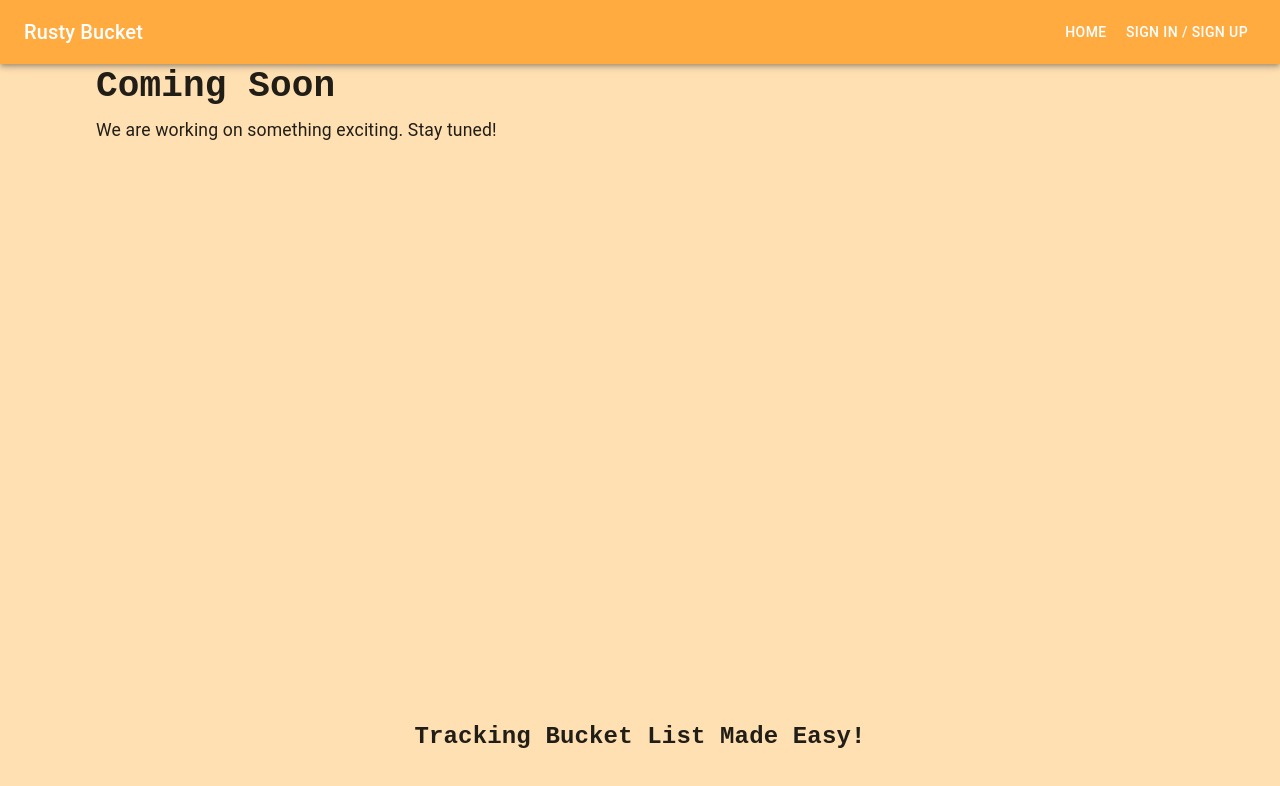
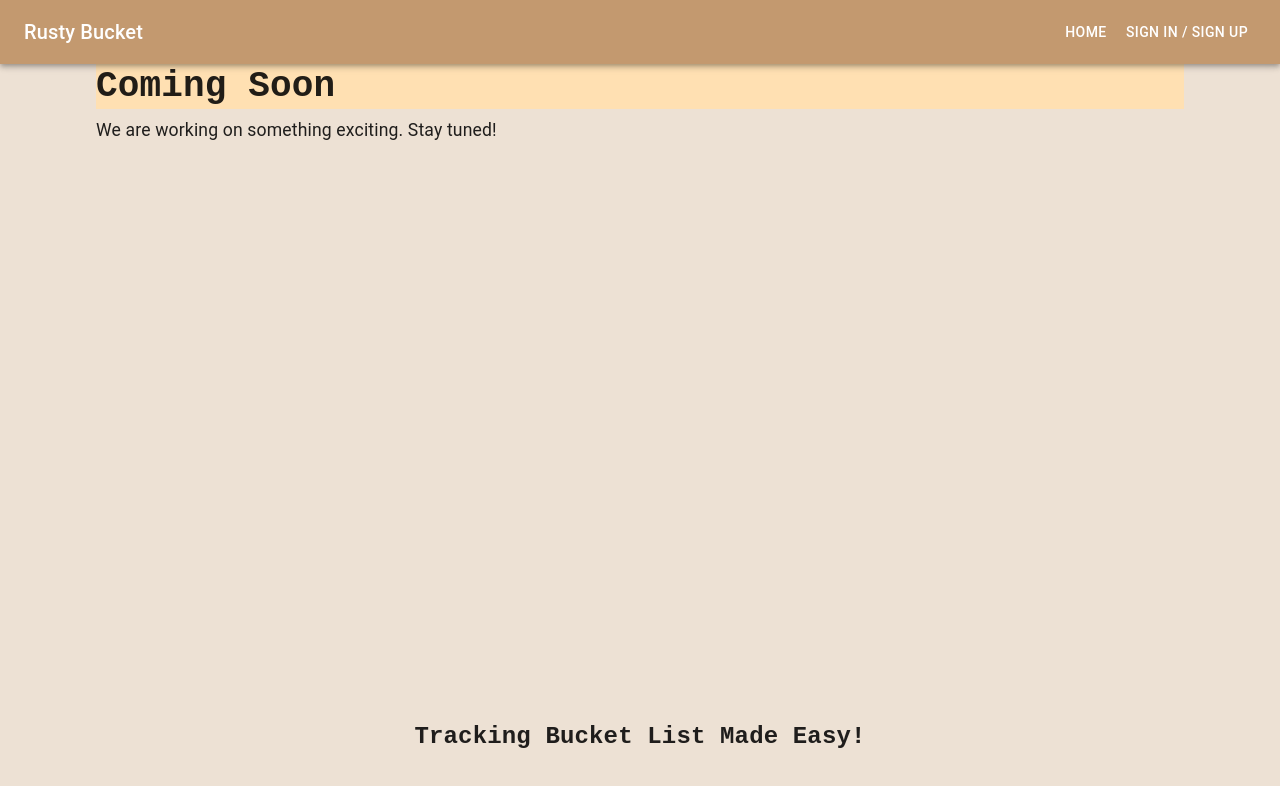
Before and after one commit to JeanSuw/Rusty-Bucket, a React (Create React App) app in the folder client/: page / in a window 1280 px wide. Shown: the top 786 px of the page. Built offline with nearby package versions, Linux system fonts and the light colour scheme.

Commit message:
Added new tan colors to the background and Navbar

```diff
--- a/client/src/App.js
+++ b/client/src/App.js
@@ -21,7 +21,7 @@ import { MuiThemeProvider, ThemeProvider, createTheme } from "@material-ui/core/
 const themeDefault= createTheme({
   palette: {
     background: {
-      default: "#FFE0B2"
+      default: "#EDE1D4"
     }
   }
 });
--- a/client/src/components/Header/index.js
+++ b/client/src/components/Header/index.js
@@ -15,7 +15,7 @@ const Header = () => {
   return (
     <AppBar position="static">
       <Toolbar className={css`
-      background-color: #ffab40;`
+      background-color: #C3996F;`
       }>
         <Typography variant="h6" style={{ flexGrow: 1 }}>
          Rusty Bucket
```
